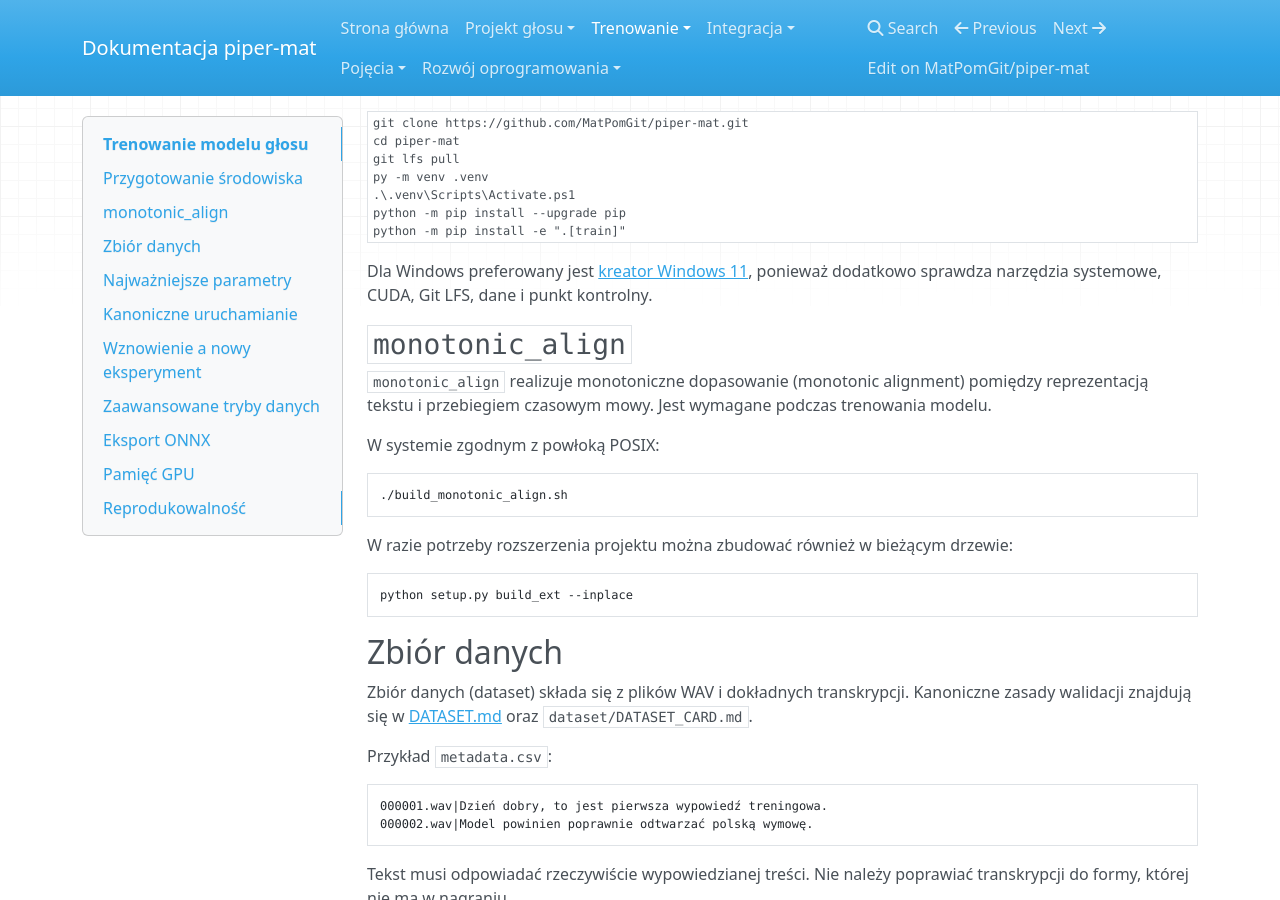
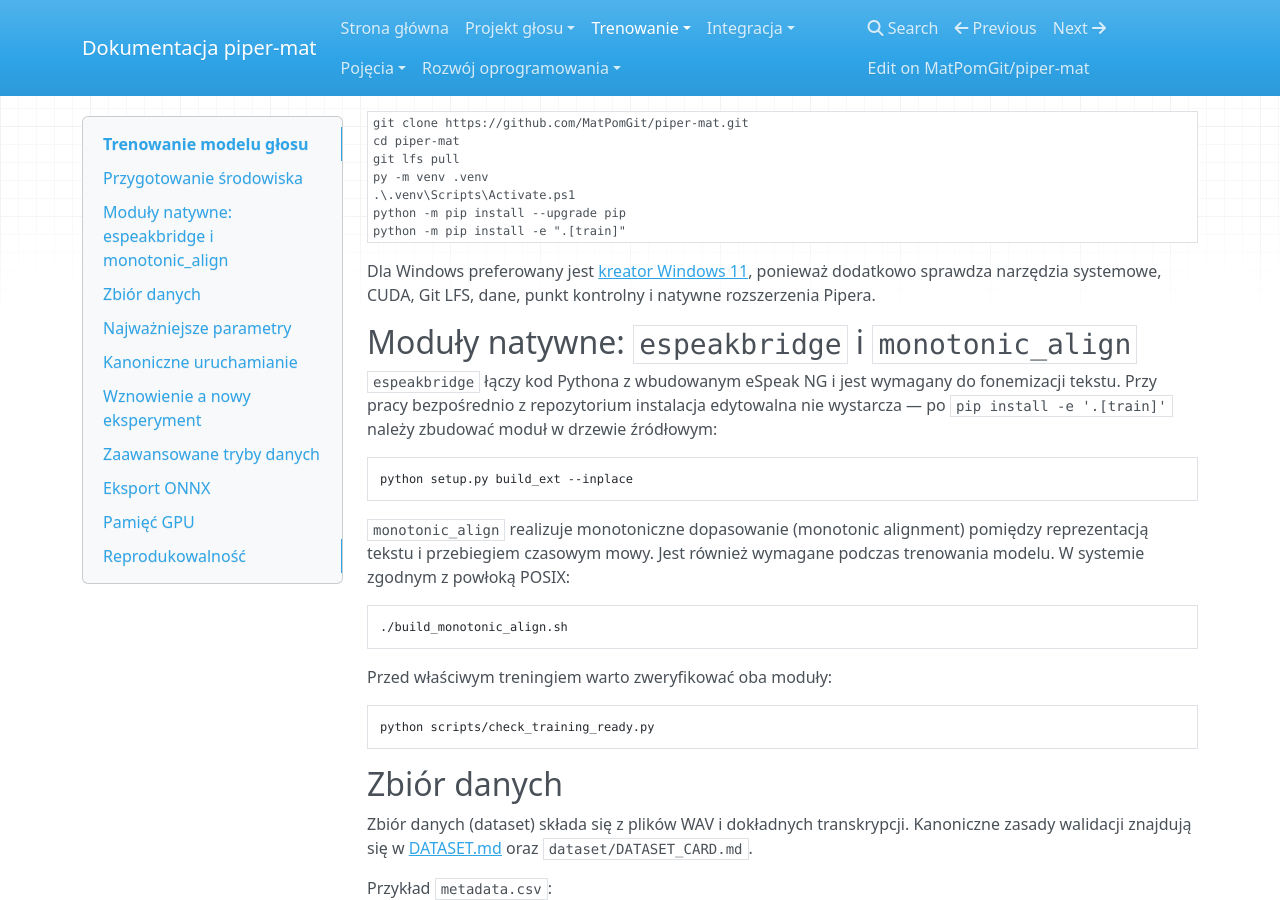
Before and after one commit to MatPomGit/piper-mat, an MkDocs documentation site: the page built from docs/TRAINING.md, in a window 1280 px wide and 900 px high, scrolled down 510 px. Built offline with MkDocs 1.6.1, drawn with Linux system fonts in a browser that asks for light colours; nearby versions of some CDN libraries.

Commit message:
Document espeakbridge build before training

````diff
--- a/docs/TRAINING.md
+++ b/docs/TRAINING.md
@@ -30,22 +30,26 @@ python -m pip install --upgrade pip
 python -m pip install -e ".[train]"
 ```
 
-Dla Windows preferowany jest [kreator Windows 11](WINDOWS_GUI.md), ponieważ dodatkowo sprawdza narzędzia systemowe, CUDA, Git LFS, dane i punkt kontrolny.
+Dla Windows preferowany jest [kreator Windows 11](WINDOWS_GUI.md), ponieważ dodatkowo sprawdza narzędzia systemowe, CUDA, Git LFS, dane, punkt kontrolny i natywne rozszerzenia Pipera.
 
-## `monotonic_align`
+## Moduły natywne: `espeakbridge` i `monotonic_align`
 
-`monotonic_align` realizuje monotoniczne dopasowanie (monotonic alignment) pomiędzy reprezentacją tekstu i przebiegiem czasowym mowy. Jest wymagane podczas trenowania modelu.
+`espeakbridge` łączy kod Pythona z wbudowanym eSpeak NG i jest wymagany do fonemizacji tekstu. Przy pracy bezpośrednio z repozytorium instalacja edytowalna nie wystarcza — po `pip install -e '.[train]'` należy zbudować moduł w drzewie źródłowym:
 
-W systemie zgodnym z powłoką POSIX:
+```bash
+python setup.py build_ext --inplace
+```
+
+`monotonic_align` realizuje monotoniczne dopasowanie (monotonic alignment) pomiędzy reprezentacją tekstu i przebiegiem czasowym mowy. Jest również wymagane podczas trenowania modelu. W systemie zgodnym z powłoką POSIX:
 
 ```bash
 ./build_monotonic_align.sh
 ```
 
-W razie potrzeby rozszerzenia projektu można zbudować również w bieżącym drzewie:
+Przed właściwym treningiem warto zweryfikować oba moduły:
 
 ```bash
-python setup.py build_ext --inplace
+python scripts/check_training_ready.py
 ```
 
 ## Zbiór danych
````
